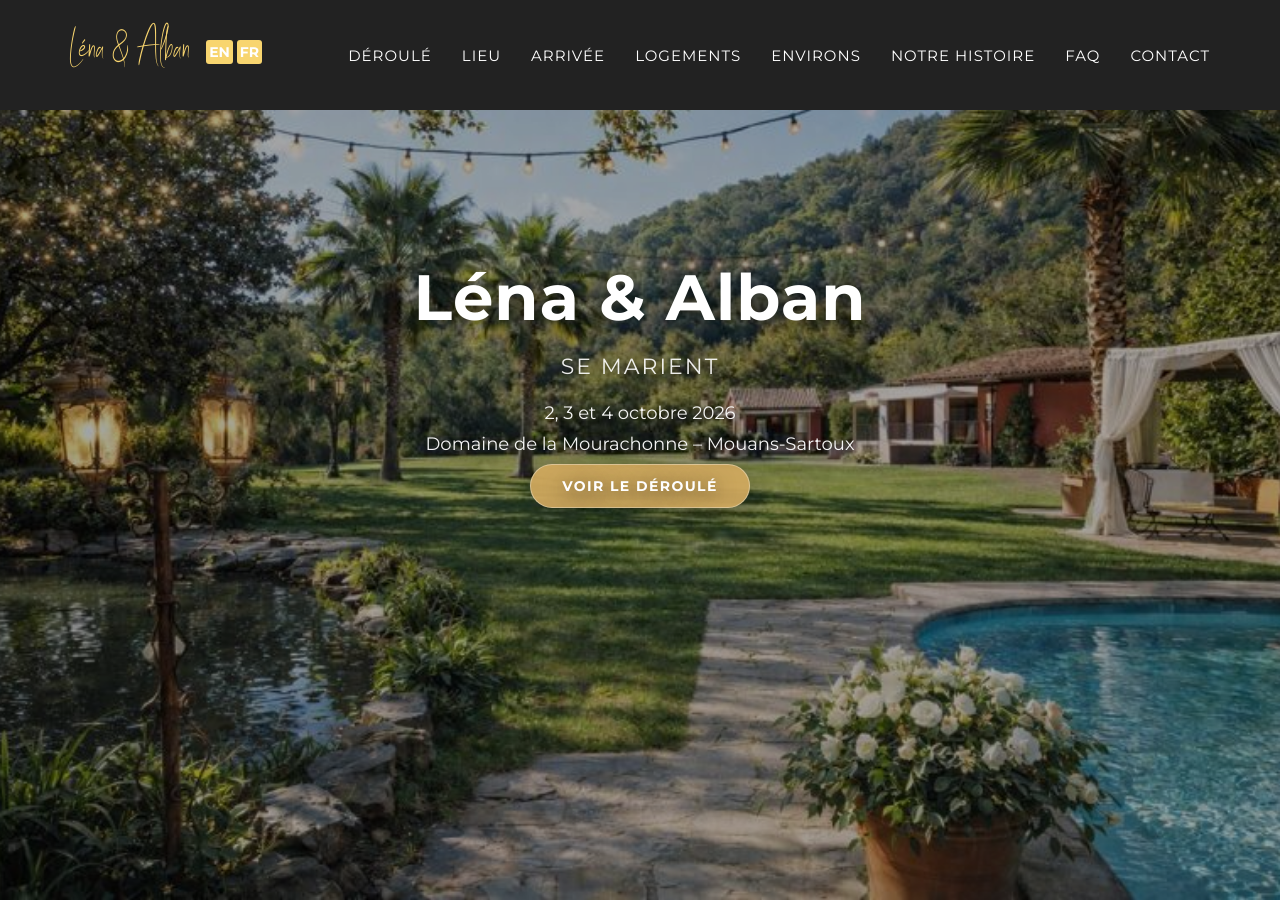
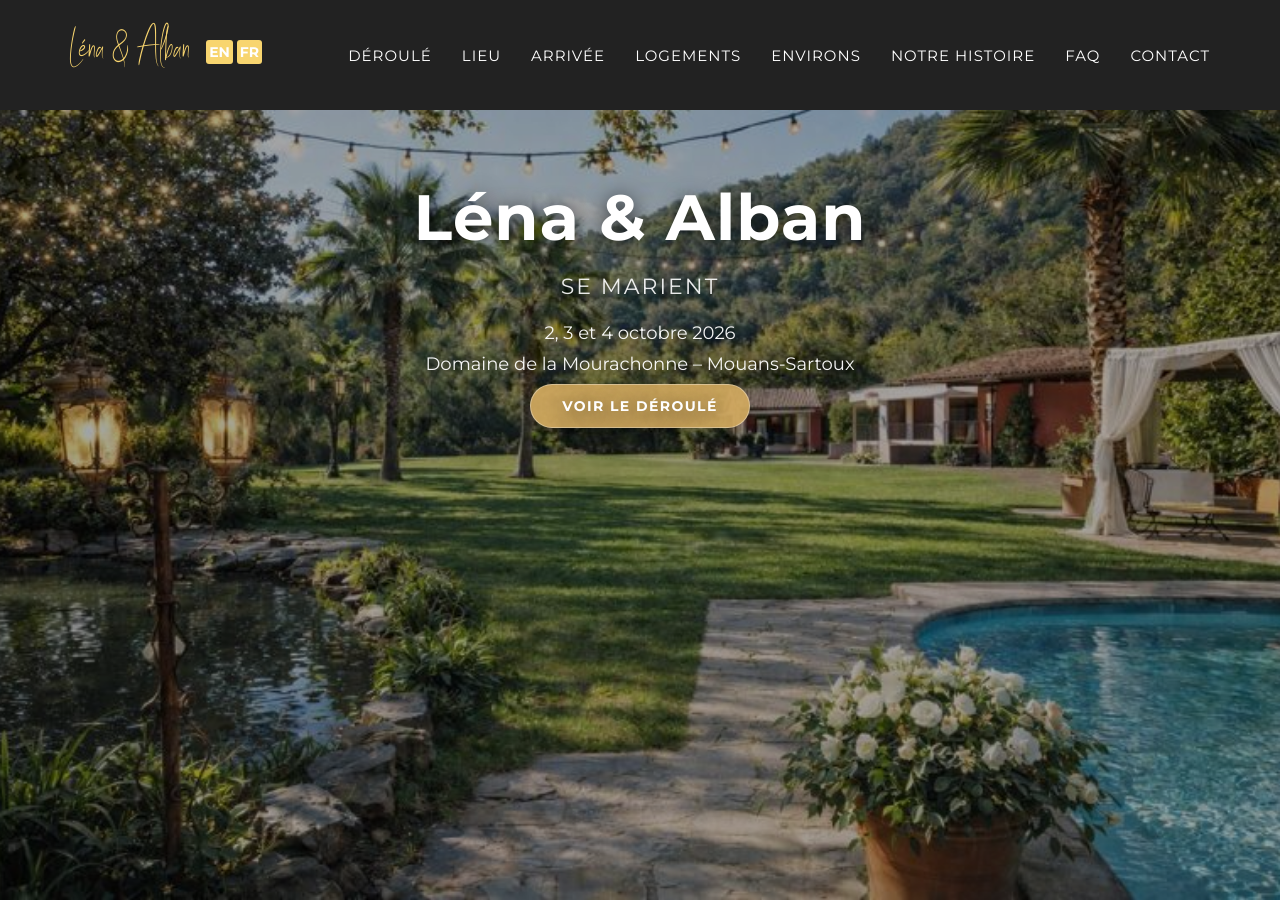
Before and after one commit to LenaAlban/lena-alban-wedding, a Jekyll site: the page built from _fr_pages/index.html, in a window 1280 px wide and 900 px high. Built offline with Jekyll 4.4.1, drawn with Linux system fonts in a browser that asks for light colours; some web fonts are replaced.

Commit message:
Update agency.css

```diff
--- a/_includes/css/agency.css
+++ b/_includes/css/agency.css
@@ -1049,7 +1049,7 @@ header .intro-text p {
 
 /* on reserve de l'espace pour eviter tout chevauchement */
 .hero-header .hero-content {
-  padding-bottom: 140px;
+  padding-bottom: 300px;
 }
 
 /* =========================
```
